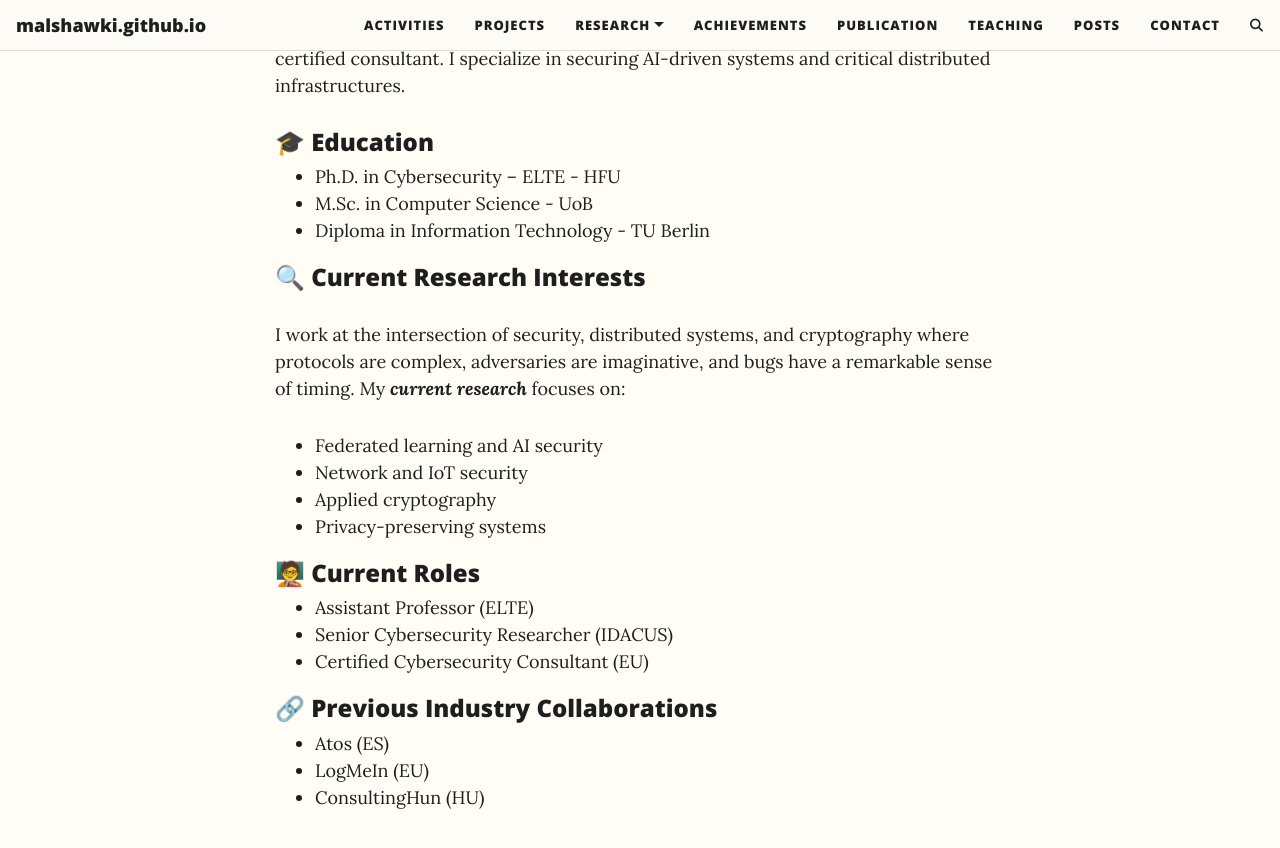
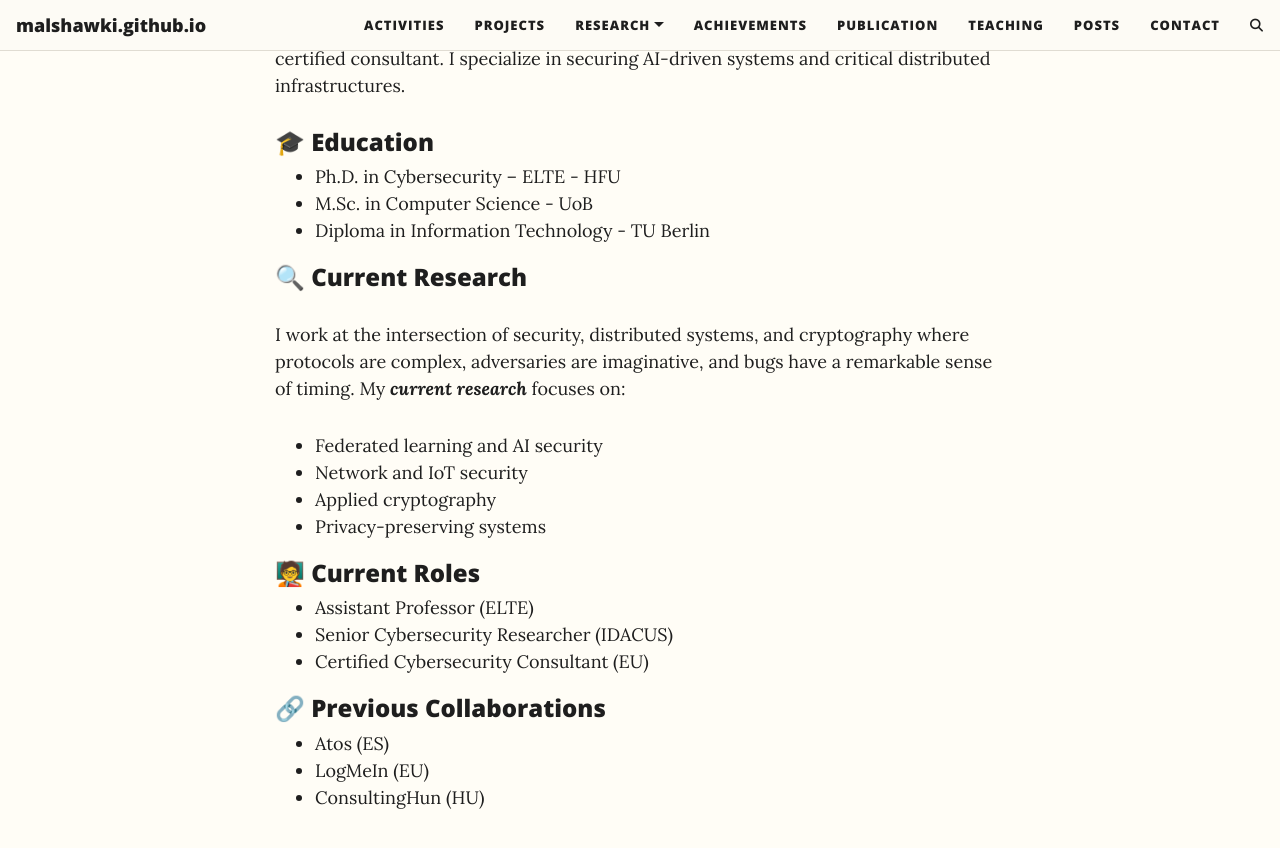
Before and after one commit to malshawki/malshawki.github.io, a Jekyll site: the page built from home.md, in a window 1280 px wide and 900 px high, scrolled down 450 px. Shown: the top 848 px of the window. Built offline with Jekyll 4.4.1, drawn with Linux system fonts in a browser that asks for light colours; comment, search, counter and statistics services are not loaded.

Commit message:
Update home.md

```diff
--- a/home.md
+++ b/home.md
@@ -13,7 +13,7 @@ I’m Mohammed B. Alshawki, a cybersecurity researcher, assistant professor, and
 - M.Sc. in Computer Science - UoB
 - Diploma in Information Technology - TU Berlin
 
-### 🔍 Current Research Interests
+### 🔍 Current Research
 I work at the intersection of security, distributed systems, and cryptography where protocols are complex, adversaries are imaginative, and bugs have a remarkable sense of timing. My ***current research*** focuses on:
 - Federated learning and AI security
 - Network and IoT security
@@ -25,7 +25,7 @@ I work at the intersection of security, distributed systems, and cryptography wh
 - Senior Cybersecurity Researcher (IDACUS)
 - Certified Cybersecurity Consultant (EU)
 
-### 🔗 Previous Industry Collaborations
+### 🔗 Previous Collaborations
 - Atos (ES)
 - LogMeIn (EU)
 - ConsultingHun (HU)
```
